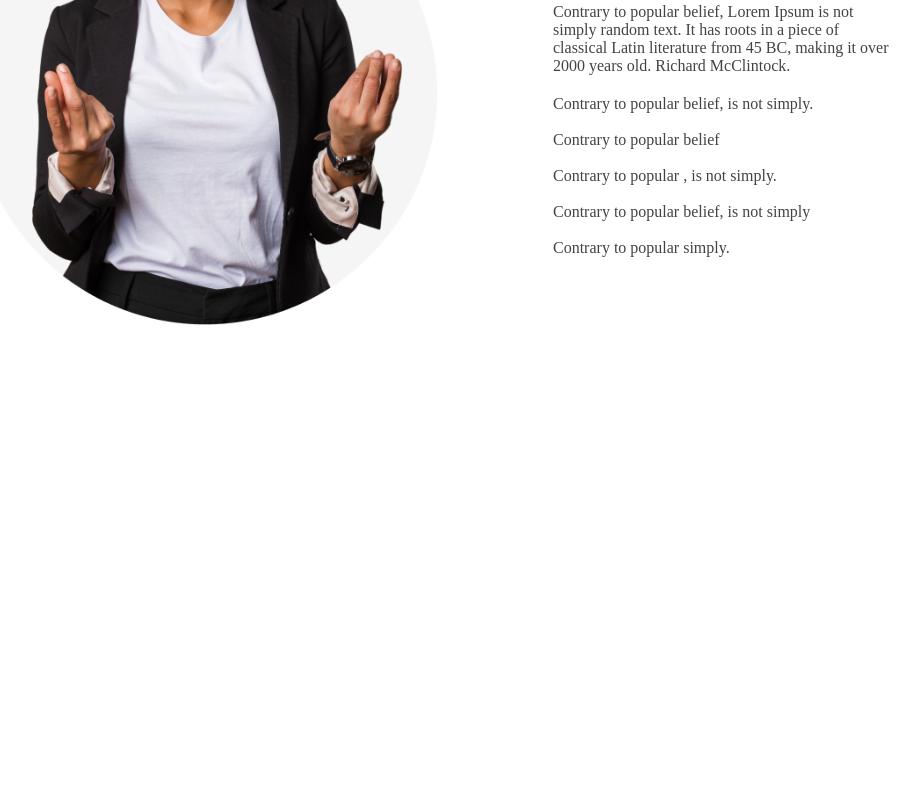
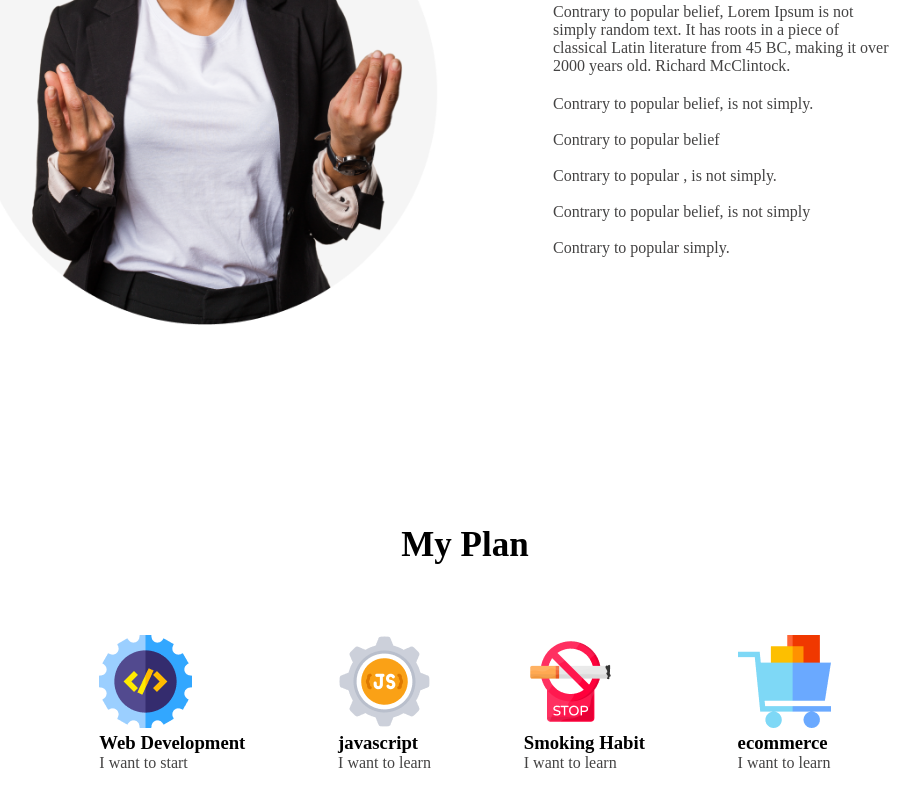
Before and after one commit to Mdsaiful1212/assignment-01, a plain HTML site: page index.html in a window 1280 px wide. Shown: the part 1211-2013 px from the top of the page, without its empty margins (147-1064 px from the left). Before the commit the page ends 1536 px from the top, so only its background shows below. Drawn offline with Linux system fonts and the light colour scheme.

Commit message:
plan-part

```diff
--- a/index.html
+++ b/index.html
@@ -39,8 +39,36 @@
                 <p>Contrary to popular simply.</p>
 
              </div>
+</section>
 
 
+<section class="my-plan-container">
+          <h3 class="my-plan">My Plan</h3>
+          <div class="my-plan-content">
+            <div>
+                <img src="new-year-new-me-main/images/icons/web.png" alt="">
+                <h3 class="my-plan-title">Web Development</h3>
+                <p class="description">I want to start</p>
+            </div>
+
+            <div>
+                <img src="new-year-new-me-main/images/icons/js.png" alt="">
+                <h3 class="my-plan-title">javascript</h3>
+                <p class="description">I want to learn</p>
+            </div>
+
+            <div>
+                <img src="new-year-new-me-main/images/icons/smoke.png" alt="">
+                <h3 class="my-plan-title">Smoking Habit</h3>
+                <p class="description">I want to learn</p>
+            </div>
+
+            <div>
+                <img src="new-year-new-me-main/images/icons/ecom.png" alt="">
+                <h3 class="my-plan-title">ecommerce</h3>
+                <p class="description">I want to learn</p>
+            </div>
+          </div>
 </section>
 </body>
 </html>
--- a/style.css
+++ b/style.css
@@ -62,3 +62,21 @@ margin-top: 300px;
 .my-failures-container p{
     color: #444343;
 }
+
+
+.my-plan-container{
+    margin-top: 200px;
+    width: 80%;
+}
+.my-plan-content{
+    display: flex;
+    justify-content: space-around;
+    margin-left: 200px;
+}
+.my-plan{
+   text-align: center;
+   margin-bottom: 70px;
+   margin-left: 200px;
+   font-weight: 700;
+   font-size: 35px;
+}
```
